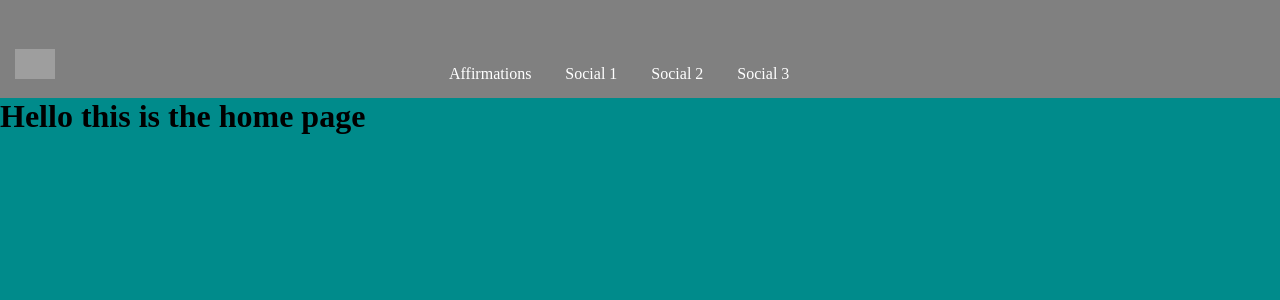
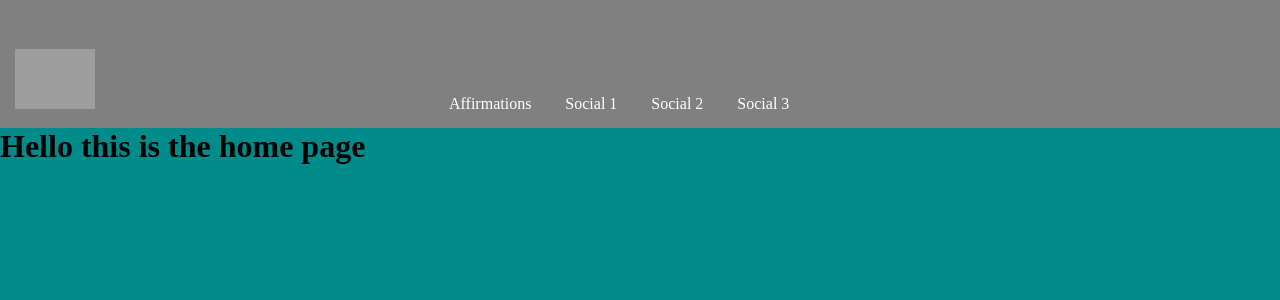
Before and after one commit to mstanle54/Mind-Groove, a Django app: page / in a window 1280 px wide. Shown: the top 300 px of the page. Run offline with Django 4.2, Linux system fonts and the light colour scheme; grey boxes are pictures that could not be loaded.

Commit message:
Got css files linked correctly

```diff
--- a/Mindgroove/Mindgroove/settings.py
+++ b/Mindgroove/Mindgroove/settings.py
@@ -11,6 +11,7 @@ https://docs.djangoproject.com/en/4.1/ref/settings/
 """
 
 from pathlib import Path
+import os
 
 # Build paths inside the project like this: BASE_DIR / 'subdir'.
 BASE_DIR = Path(__file__).resolve().parent.parent
@@ -127,10 +128,10 @@ USE_TZ = True
 # Static files (CSS, JavaScript, Images)
 # https://docs.djangoproject.com/en/4.1/howto/static-files/
 
-STATIC_URL = 'static/'
+STATIC_URL = '/static/'
 
 STATIC_FILES_DIRS = [
-    BASE_DIR / 'static'
+    os.path.join(BASE_DIR, 'static'),
 ]
 
 # Default primary key field type
--- a/Mindgroove/static/styles/navbar.css
+++ b/Mindgroove/affirmations/static/affirmations/styles/navbar.css
@@ -13,6 +13,11 @@
   * Start styling navbar
   */
 
+  #logo img{
+   width: 20%;
+   height: 20%;
+
+}
  .navbar{
    position: relative;
    background: Grey;
--- a/Mindgroove/affirmations/templates/main.html
+++ b/Mindgroove/affirmations/templates/main.html
@@ -4,9 +4,10 @@
 <head>
     <meta charset="UTF-8">
     <meta http-equiv="X-UA-Compatible" content="IE=edge">
+    <title>Mind Groove</title>
     <meta name="viewport" content="width=device-width, initial-scale=1.0">
-    <link rel="stylesheet" type="text/css" media="screen" href="{% static 'styles/main.css' %}">
-    <title>Mind Groove</title>
+    <link rel="stylesheet" type="text/css" media="screen" href="{% static 'affirmations/styles/main.css' %}">
+
 </head>
 <body>
     {% include 'navbar.html' %}
--- a/Mindgroove/affirmations/templates/navbar.html
+++ b/Mindgroove/affirmations/templates/navbar.html
@@ -4,16 +4,11 @@
 <head>
     <meta charset="UTF-8">
     <meta http-equiv="X-UA-Compatible" content="IE=edge">
+    <title>Document</title>
     <meta name="viewport" content="width=device-width, initial-scale=1.0">
-    <link rel="stylesheet" type="text/css" media="screen" href="{% static 'styles/navbar.css' %}">
-    <title>Document</title>
-    <style>
-        img {
-            width: 10%;
-            height: 10%;
+    <link rel="stylesheet" type="text/css" media="screen" href="{% static 'affirmations/styles/navbar.css' %}">
 
-        }
-    </style>
+
 
 <nav class="navbar">
     <a class="navbar-brand"  href="/">
```
Also changed, not shown: Mindgroove/affirmations/static/affirmations/styles/main.css (renamed from Mindgroove/static/styles/main.css).
